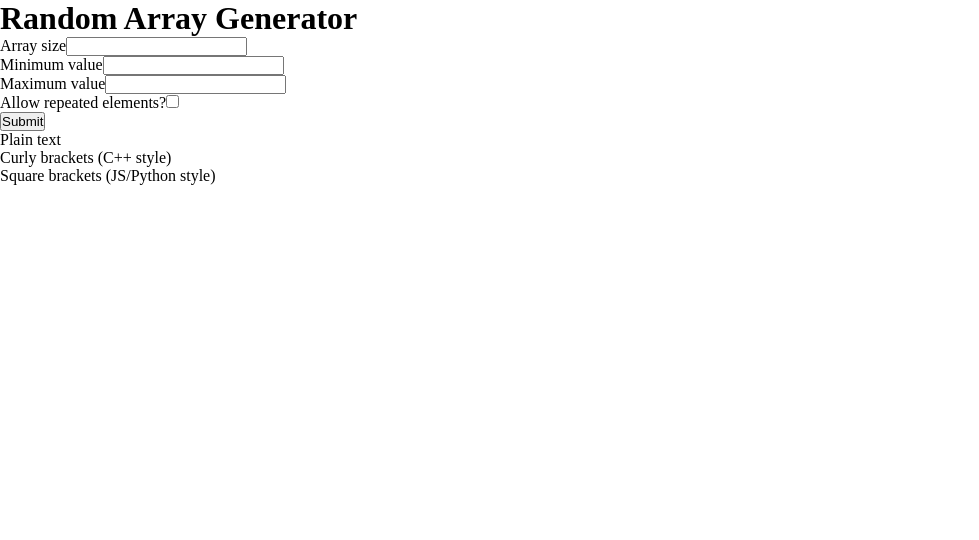
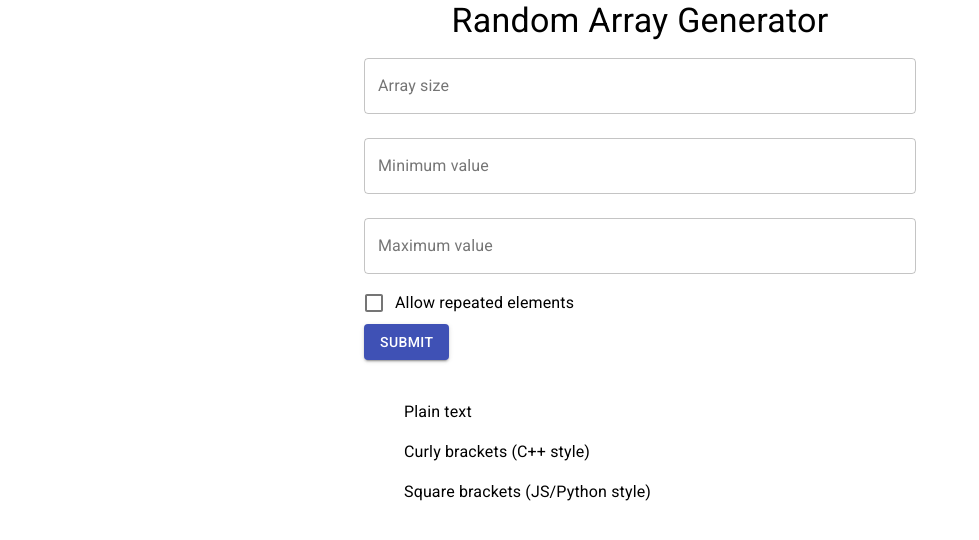
Before and after one commit to ssolaric/random-array-generator, a React (Create React App) app: page / in a window 1280 px wide. Shown: the top 540 px of the page, without its empty margins (0-979 px from the left). Built offline with nearby package versions, Linux system fonts and the light colour scheme.

Commit message:
Add Material UI

```diff
--- a/package.json
+++ b/package.json
@@ -4,6 +4,7 @@
   "private": true,
   "dependencies": {
     "@hookform/resolvers": "^1.0.0",
+    "@material-ui/core": "^4.11.0",
     "@testing-library/jest-dom": "^5.11.4",
     "@testing-library/react": "^11.1.0",
     "@testing-library/user-event": "^12.1.10",
--- a/public/index.html
+++ b/public/index.html
@@ -3,7 +3,10 @@
   <head>
     <meta charset="utf-8" />
     <link rel="icon" href="%PUBLIC_URL%/favicon.ico" />
-    <meta name="viewport" content="width=device-width, initial-scale=1" />
+    <meta
+      name="viewport"
+      content="minimum-scale=1, initial-scale=1, width=device-width"
+    />
     <meta name="theme-color" content="#000000" />
     <meta
       name="description"
--- a/src/App.js
+++ b/src/App.js
@@ -1,5 +1,12 @@
 import React, { useState } from "react";
 import { useForm } from "react-hook-form";
+import Box from "@material-ui/core/Box";
+import Button from "@material-ui/core/Button";
+import Checkbox from "@material-ui/core/Checkbox";
+import FormControlLabel from "@material-ui/core/FormControlLabel";
+import Container from "@material-ui/core/Container";
+import TextField from "@material-ui/core/TextField";
+import Typography from "@material-ui/core/Typography";
 import { yupResolver } from "@hookform/resolvers/yup";
 
 import generateArray from "./generateArray";
@@ -25,61 +32,96 @@ function App() {
   };
 
   return (
-    <div>
-      <h1>Random Array Generator</h1>
+    <Container component="main" maxWidth="sm">
+      <Typography component="h1" variant="h4" align="center">
+        Random Array Generator
+      </Typography>
       <form action="" onSubmit={handleSubmit(onSubmit)}>
-        <label htmlFor="array-size">Array size</label>
+        <TextField
+          variant="outlined"
+          margin="normal"
+          fullWidth
+          inputRef={register}
+          id="array-size"
+          name="arraySize"
+          label="Array size"
+          type="number"
+        />
+        <Typography component="p" color="error">
+          {errors.arraySize?.message}
+        </Typography>
 
-        <input ref={register} type="number" name="arraySize" id="array-size" />
-        <p>{errors.arraySize?.message}</p>
+        <TextField
+          variant="outlined"
+          margin="normal"
+          fullWidth
+          inputRef={register}
+          id="minimum-value"
+          name="minimumValue"
+          label="Minimum value"
+          type="number"
+        />
+        <Typography component="p" color="error">
+          {errors.minimumValue?.message}
+        </Typography>
 
-        <label htmlFor="minimum-value">Minimum value</label>
+        <TextField
+          variant="outlined"
+          margin="normal"
+          fullWidth
+          inputRef={register}
+          id="maximum-value"
+          name="maximumValue"
+          label="Maximum value"
+          type="number"
+        />
+        <Typography component="p" color="error">
+          {errors.maximumValue?.message}
+        </Typography>
 
-        <input
-          ref={register}
-          type="number"
-          name="minimumValue"
-          id="minimum-value"
+        <FormControlLabel
+          control={
+            <Checkbox
+              color="primary"
+              inputRef={register}
+              id="allow-repeated"
+              name="allowRepeated"
+            />
+          }
+          label="Allow repeated elements"
         />
-        <p>{errors.minimumValue?.message}</p>
+        <Typography component="p" color="error">
+          {errors.allowRepeated?.message}
+        </Typography>
 
-        <label htmlFor="maximum-value">Maximum value</label>
-
-        <input
-          ref={register}
-          type="number"
-          name="maximumValue"
-          id="maximum-value"
-        />
-        <p>{errors.maximumValue?.message}</p>
-
-        <label htmlFor="allow-repeated">Allow repeated elements?</label>
-        <input
-          ref={register}
-          type="checkbox"
-          name="allowRepeated"
-          id="allow-repeated"
-        />
-        <p>{errors.allowRepeated?.message}</p>
-
-        <button type="submit">Submit</button>
+        <Button type="submit" variant="contained" color="primary">
+          Submit
+        </Button>
       </form>
 
-      <p>Plain text</p>
-      <pre>
-        <code>{outputPlainText}</code>
-      </pre>
+      <Box p={5}>
+        <Typography component="p">
+          Plain text
+        </Typography>
+        <Box component="pre" overflow="scroll" p={1} fontSize={18}>
+          <Box component="code">{outputPlainText}</Box>
+        </Box>
 
-      <p>Curly brackets (C++ style)</p>
-      <pre>
-        <code>{outputCurlyBrackets}</code>
-      </pre>
+        <Typography component="p">
+          Curly brackets (C++ style)
+        </Typography>
+        <Box component="pre" overflow="scroll" p={1} fontSize={18}>
+          <Box component="code">{outputCurlyBrackets}</Box>
+        </Box>
 
-      <p>Square brackets (JS/Python style)</p>
-      <pre>
-        <code>{outputSquareBrackets}</code>
-      </pre>
-    </div>
+        <Typography component="p">
+          Square brackets (JS/Python style)
+        </Typography>
+        <Box component="pre" overflow="scroll" p={1} fontSize={18}>
+          <Box component="code">{outputSquareBrackets}</Box>
+        </Box>
+      </Box>
+    </Container>
   );
 }
 
--- a/src/index.css
+++ b/src/index.css
@@ -1,3 +1,5 @@
+@import url('https://fonts.googleapis.com/css2?family=Roboto:wght@300;400;500;700&display=swap');
+
 * {
   margin: 0;
   padding: 0;
```
Also changed, not shown: 1 other file (tests, documents, lock files or other folders).
